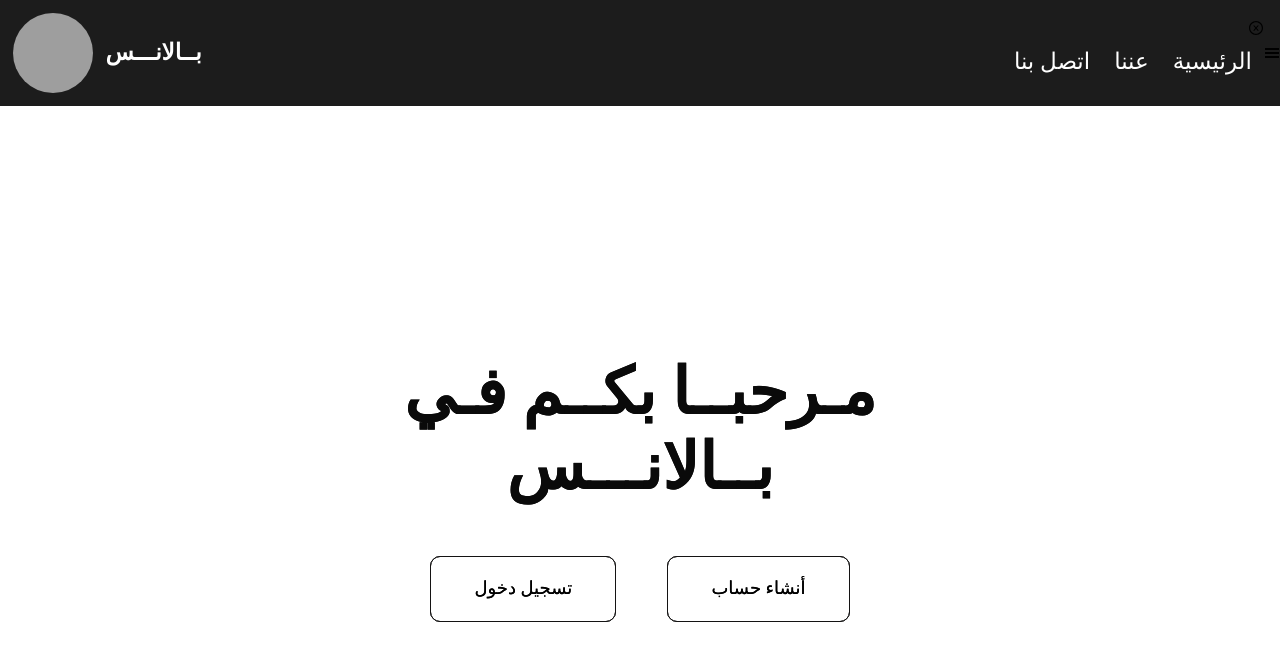
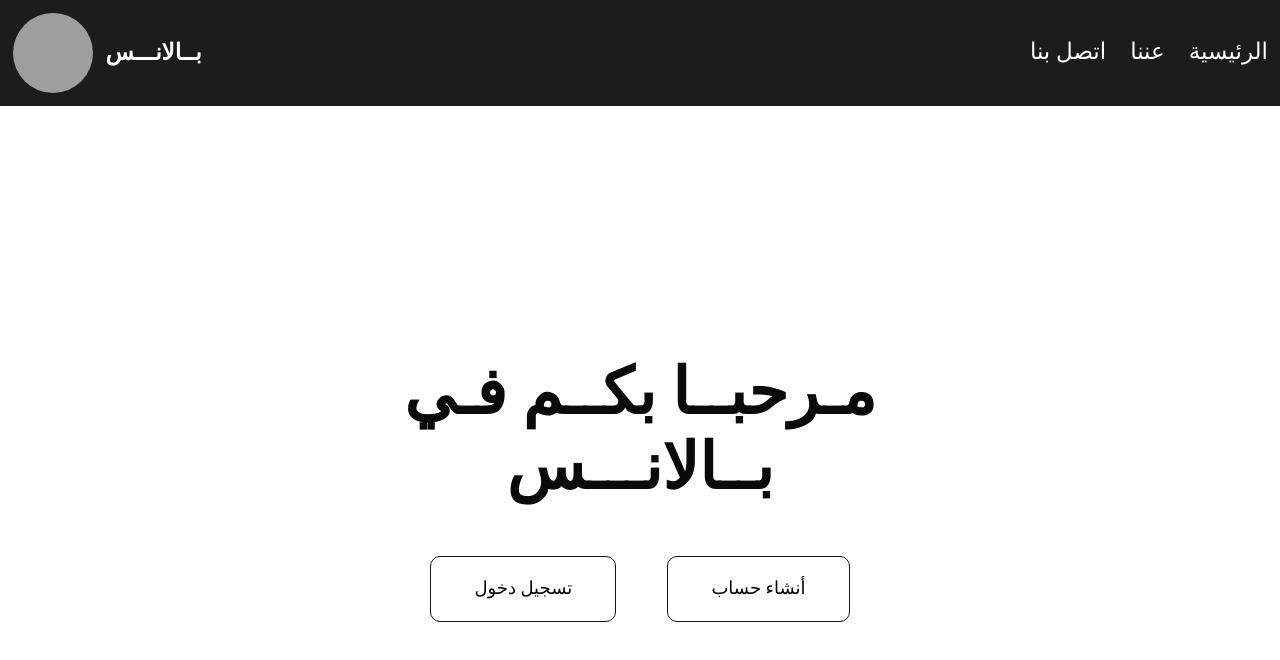
Before and after one commit to NajahAlruwaili/front-clinic, a React (Create React App) app: page / in a window 1280 px wide. Shown: the top 660 px of the page. Built offline with nearby package versions, Linux system fonts and the light colour scheme; grey boxes are pictures that could not be loaded.

Commit message:
nneeewwwwwww

```diff
--- a/src/Style2.css
+++ b/src/Style2.css
@@ -4,15 +4,7 @@
     box-sizing: border-box;
 }
 
-.body{
-    min-height: 100vh;
-    width: 100%;
-    /* background-image: linear-gradient(rgba(44, 46, 51, 0),rgba(44, 46, 51, 0)
-    ),url(https://tanja24.mcdn.ma/static/uploads/2020/01/580-2.jpeg); */
-    background-position: center;
-    background-size: cover;
-    position: center;
-}
+
 #lo{
     border-radius: 50%;
     height: 80px;
--- a/src/components/Navbar.js
+++ b/src/components/Navbar.js
@@ -1,21 +1,9 @@
 import React from 'react'
-import { Link,useHistory } from "react-router-dom";
+import { Link } from "react-router-dom";
 import "../Style2.css"
-import { AiOutlineCloseCircle } from 'react-icons/ai';
-import { GiHamburgerMenu } from 'react-icons/gi';
 
 
 export default function Navbar({ token, setToken }) {
-  const history = useHistory();
-
-  let navLink = document.getElementById("navLink")
-  function showMnue () {
-    navLink.style.right = "0"
-  }
-
-  function hideMnue () {
-    navLink.style.right = "-200px"
-  }
 
 
     return (
@@ -29,7 +17,6 @@ export default function Navbar({ token, setToken }) {
 
         {token ? (
           <div>
-          <AiOutlineCloseCircle onClick={()=>{hideMnue()}} className='btn'/>
 
         <ul>
           <li>
@@ -65,7 +52,6 @@ export default function Navbar({ token, setToken }) {
         </div>
         ):(
           <div>
-          <AiOutlineCloseCircle onClick={()=>{hideMnue()}} className='btn'/>
              <ul>
                <li>
                  <Link to='/CallUs'> اتصل بنا </Link>
@@ -78,17 +64,12 @@ export default function Navbar({ token, setToken }) {
                  <Link to='/'>الرئيسية</Link>
                </li>
              </ul>
-             <div className='helloBox'>
-        <h1>مـرحبــا بكــم فـي بــالانـــس</h1>
-        <Link to='/login'>تسجيل دخول</Link>
-        <Link to='/signUp'> أنشاء حساب</Link>
-          </div>
+
            </div>
         ) }
 
         </div>
 
-        <GiHamburgerMenu onClick={()=>{showMnue()}} className='btnM'/>
 
 
 
```
Also changed, not shown: src/components/Style.css (deleted).
